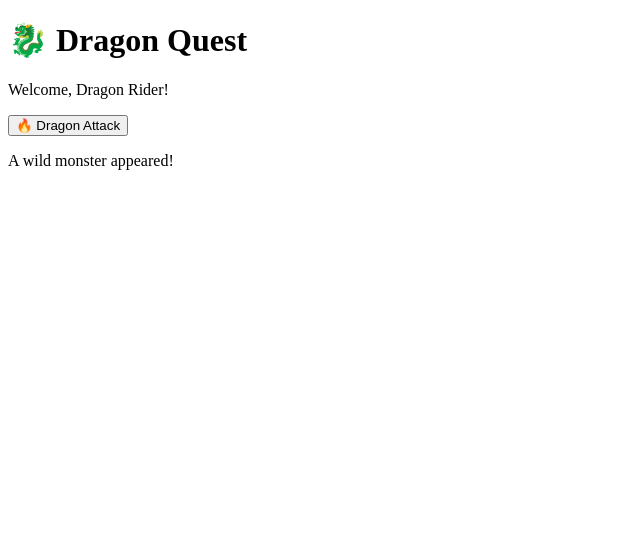
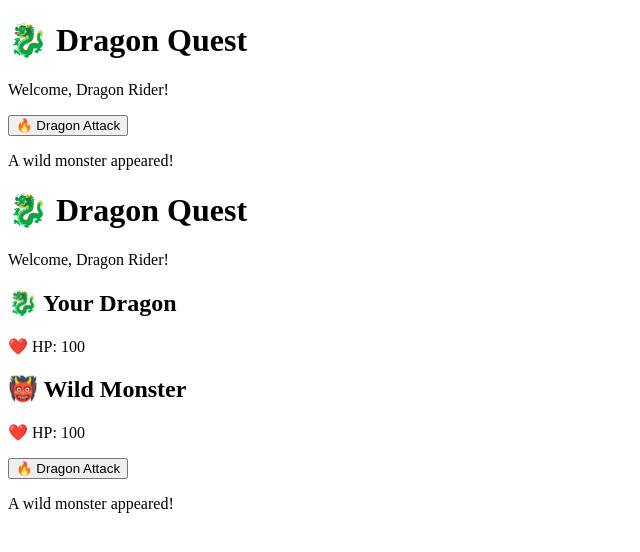
Before and after one commit to muzandemonking329/dragon-quest, a plain HTML site: page index.html in a window 1280 px wide. Shown: the whole page, without its empty margins (0-640 px from the left). Drawn offline with Linux system fonts and the light colour scheme.

Commit message:
Update index.html

```diff
--- a/index.html
+++ b/index.html
@@ -20,3 +20,44 @@
   </script>
 </body>
 </html>
+<!DOCTYPE html>
+<html>
+<head>
+  <title>Dragon Quest</title>
+</head>
+
+<body>
+  <h1>🐉 Dragon Quest</h1>
+  <p>Welcome, Dragon Rider!</p>
+
+  <h2>🐉 Your Dragon</h2>
+  <p>❤️ HP: <span id="dragonHP">100</span></p>
+
+  <h2>👹 Wild Monster</h2>
+  <p>❤️ HP: <span id="monsterHP">100</span></p>
+
+  <button onclick="dragonAttack()">🔥 Dragon Attack</button>
+
+  <p id="message">A wild monster appeared!</p>
+
+  <script>
+    let dragonHP = 100;
+    let monsterHP = 100;
+
+    function dragonAttack() {
+      monsterHP -= 20;
+
+      if (monsterHP <= 0) {
+        monsterHP = 0;
+        document.getElementById("message").textContent =
+          "🎉 You defeated the monster!";
+      } else {
+        document.getElementById("message").textContent =
+          "🔥 Your dragon attacked for 20 damage!";
+      }
+
+      document.getElementById("monsterHP").textContent = monsterHP;
+    }
+  </script>
+</body>
+</html>
```
